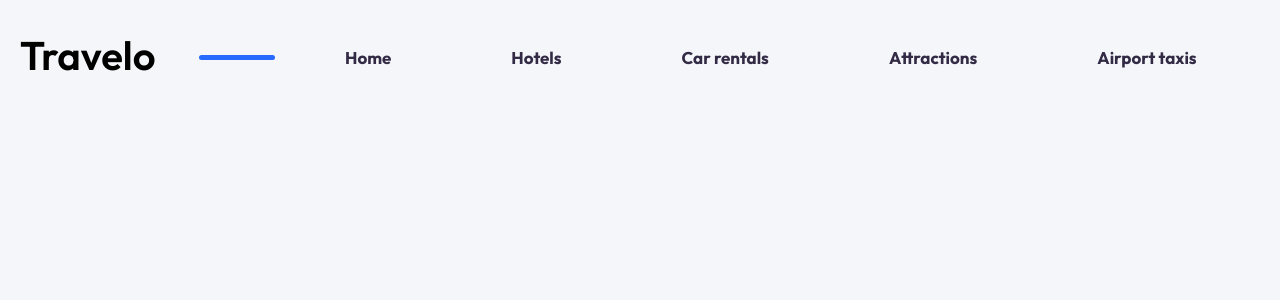
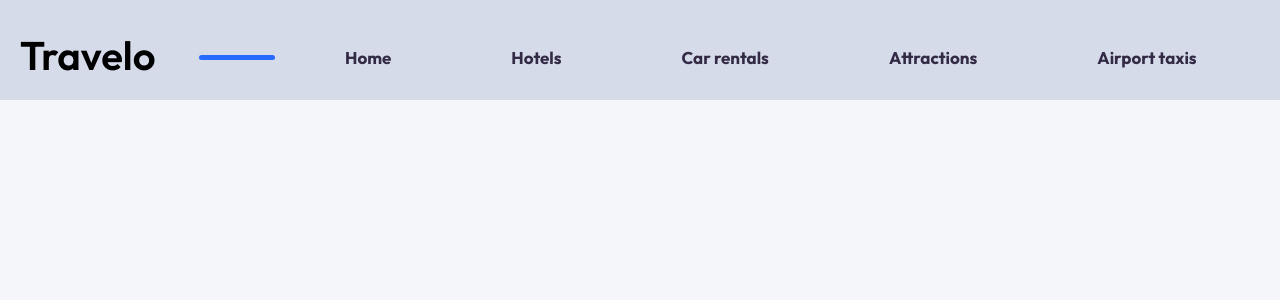
Before and after one commit to meryam27/devops-labs, a React (Create React App) app in the folder travelo-app/travelo_frontend/: page /Flights in a window 1280 px wide. Shown: the top 300 px of the page. Built offline with nearby package versions, Linux system fonts and the light colour scheme.

Commit message:
Ajout de mes modifications

```diff
--- a/travelo-app/travelo_frontend/src/Flights.css
+++ b/travelo-app/travelo_frontend/src/Flights.css
@@ -169,7 +169,7 @@ body {
   margin-top: 100px;
 }
 .header {
-  background-color: #f5f6f9;
+  background-color: #d6dbea;
   width: 100%;
   height: 10%;
   margin-top: 0px;
--- a/travelo-app/travelo_frontend/src/pages/BookingPage.jsx
+++ b/travelo-app/travelo_frontend/src/pages/BookingPage.jsx
@@ -120,7 +120,7 @@ const BookingPage = () => {
         });
       }
     } catch (error) {
-      console.error("Error occurred during flight search:", error);
+      console.error("Error during flight search:", error);
     }
   };
 
```
